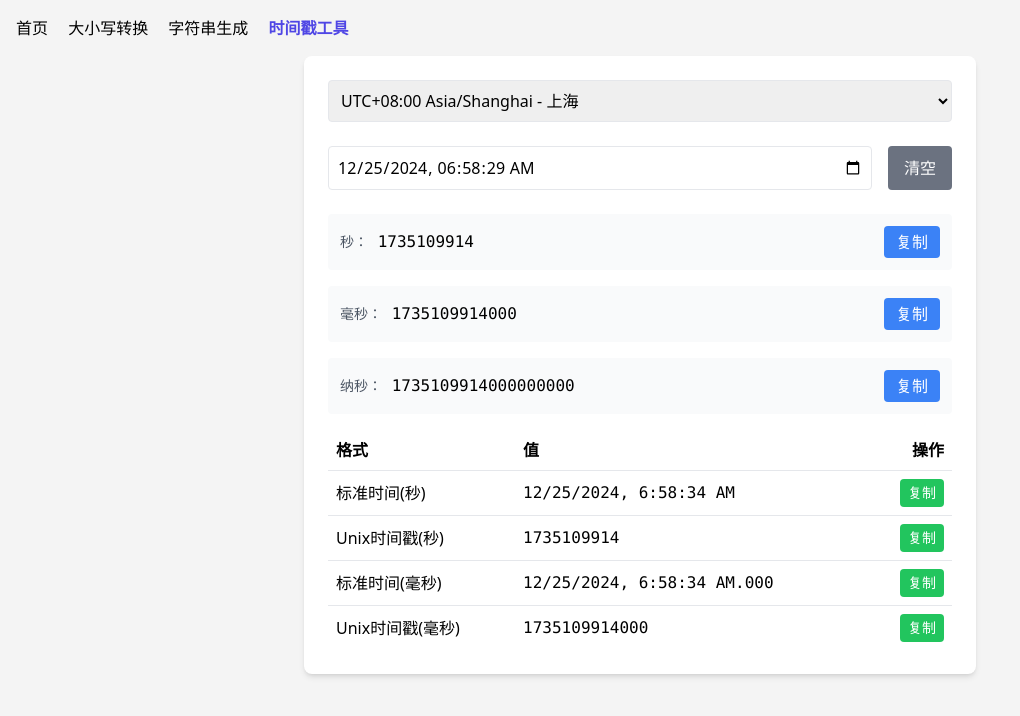
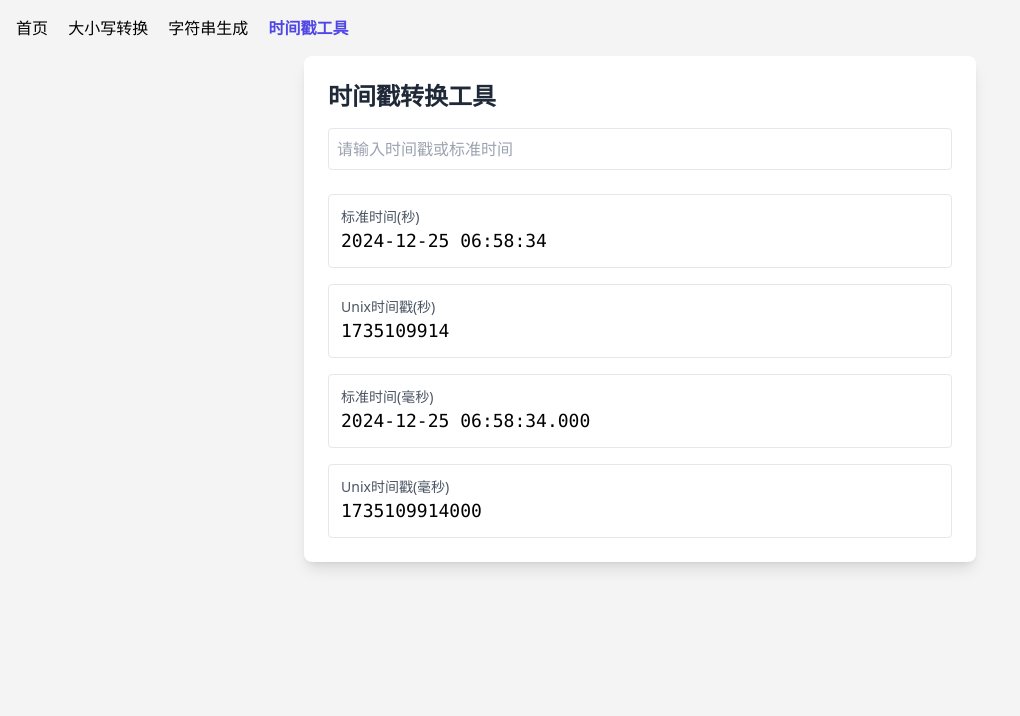
Before and after one commit to bitdan/Hump-Conversion, a Vue app: page /timestamp in a window 1280 px wide. Shown: the top 716 px of the page, without its empty margins (0-1020 px from the left). Built offline with nearby package versions, Linux system fonts and the light colour scheme.

Commit message:
feat(TimestampTool): 重构时间戳转换工具

```diff
--- a/src/components/TimestampTool.vue
+++ b/src/components/TimestampTool.vue
@@ -1,198 +1,129 @@
 <template>
-  <div class="max-w-2xl mx-auto p-6 bg-white rounded-lg shadow-md">
-    <!-- 时区选择 -->
+  <div class="max-w-2xl mx-auto p-6 bg-white rounded-lg shadow-lg">
+    <h2 class="text-2xl font-bold mb-4 text-gray-800">时间戳转换工具</h2>
+
+    <!-- 输入区域 -->
     <div class="mb-6">
-      <select v-model="timezone" class="w-full p-2 border rounded">
-        <option value="UTC+08:00">UTC+08:00 Asia/Shanghai - 上海</option>
-        <!-- 可以添加更多时区选项 -->
-      </select>
+      <input
+        v-model="inputValue"
+        @input="handleInput"
+        type="text"
+        class="w-full p-2 border rounded focus:outline-none focus:ring-2 focus:ring-blue-500"
+        placeholder="请输入时间戳或标准时间"
+      />
     </div>
 
-    <!-- 时间输入 -->
-    <div class="mb-6">
-      <div class="flex space-x-4">
-        <input
-          type="datetime-local"
-          step="1"
-          v-model="dateTimeInput"
-          class="flex-1 p-2 border rounded"
-        >
-        <button
-          @click="clearInput"
-          class="px-4 py-2 bg-gray-500 text-white rounded hover:bg-gray-600"
-        >
-          清空
-        </button>
-      </div>
-    </div>
-
-    <!-- 转换结果 -->
-    <div class="space-y-4">
-      <!-- 秒级时间戳 -->
-      <div class="flex items-center justify-between p-3 bg-gray-50 rounded cursor-pointer"
-           @click="selectTime('second')">
-        <div class="font-mono">
-          <span class="text-gray-600 text-sm">秒：</span>
-          {{ currentSecondTimestamp }}
-        </div>
-        <div class="flex items-center space-x-2">
-          <span v-if="selectedTime === 'second'" class="text-green-500">已选中</span>
-          <button
-            @click.stop="copyText(currentSecondTimestamp)"
-            class="px-3 py-1 bg-blue-500 text-white rounded hover:bg-blue-600"
-          >
-            复制
-          </button>
-        </div>
-      </div>
-
-      <!-- 毫秒级时间戳 -->
-      <div class="flex items-center justify-between p-3 bg-gray-50 rounded cursor-pointer"
-           @click="selectTime('millisecond')">
-        <div class="font-mono">
-          <span class="text-gray-600 text-sm">毫秒：</span>
-          {{ currentMillisecondTimestamp }}
-        </div>
-        <div class="flex items-center space-x-2">
-          <span v-if="selectedTime === 'millisecond'" class="text-green-500">已选中</span>
-          <button
-            @click.stop="copyText(currentMillisecondTimestamp)"
-            class="px-3 py-1 bg-blue-500 text-white rounded hover:bg-blue-600"
-          >
-            复制
-          </button>
-        </div>
-      </div>
-
-      <!-- 纳秒级时间戳 -->
-      <div class="flex items-center justify-between p-3 bg-gray-50 rounded cursor-pointer"
-           @click="selectTime('nanosecond')">
-        <div class="font-mono">
-          <span class="text-gray-600 text-sm">纳秒：</span>
-          {{ currentNanosecondTimestamp }}
-        </div>
-        <div class="flex items-center space-x-2">
-          <span v-if="selectedTime === 'nanosecond'" class="text-green-500">已选中</span>
-          <button
-            @click.stop="copyText(currentNanosecondTimestamp)"
-            class="px-3 py-1 bg-blue-500 text-white rounded hover:bg-blue-600"
-          >
-            复制
-          </button>
-        </div>
-      </div>
-
-      <!-- 标准时间格式 -->
-      <div class="mt-4">
-        <table class="w-full">
-          <thead>
-            <tr>
-              <th class="text-left p-2">格式</th>
-              <th class="text-left p-2">值</th>
-              <th class="text-right p-2">操作</th>
-            </tr>
-          </thead>
-          <tbody>
-            <tr v-for="(time, format) in currentStandardTimes" :key="format"
-                class="border-t hover:bg-gray-50 cursor-pointer"
-                @click="selectTimeFormat(format)">
-              <td class="p-2">{{ format }}</td>
-              <td class="p-2 font-mono">{{ time }}</td>
-              <td class="p-2 text-right">
-                <div class="flex items-center justify-end space-x-2">
-                  <span v-if="selectedFormat === format" class="text-green-500">已选中</span>
-                  <button
-                    @click.stop="copyText(time)"
-                    class="px-2 py-1 text-sm bg-green-500 text-white rounded hover:bg-green-600"
-                  >
-                    复制
-                  </button>
-                </div>
-              </td>
-            </tr>
-          </tbody>
-        </table>
+    <!-- 时间格式展示 -->
+    <div class="grid gap-4">
+      <div
+        v-for="(time, index) in timeFormats"
+        :key="index"
+        @click="selectTime(time.value)"
+        class="p-3 border rounded hover:bg-gray-50 cursor-pointer transition-colors"
+      >
+        <div class="text-sm text-gray-600">{{ time.label }}</div>
+        <div class="font-mono text-lg">{{ time.value }}</div>
       </div>
     </div>
   </div>
 </template>
 
 <script setup>
-import { ref, computed } from 'vue'
+import { ref, computed, onMounted } from 'vue'
 
-const timezone = ref('UTC+08:00')
-const dateTimeInput = ref(formatDateTime(new Date()))
-const selectedTime = ref(null)
-const selectedFormat = ref(null)
-const currentTime = ref(new Date())
+const inputValue = ref('')
+const currentTime = ref(Date.now())
 
-// 每秒更新当前时间
-setInterval(() => {
-  currentTime.value = new Date()
-}, 1000)
-
-// 格式化日期时间为input所需格式
-function formatDateTime(date) {
-  const year = date.getFullYear()
-  const month = String(date.getMonth() + 1).padStart(2, '0')
-  const day = String(date.getDate()).padStart(2, '0')
-  const hours = String(date.getHours()).padStart(2, '0')
-  const minutes = String(date.getMinutes()).padStart(2, '0')
-  const seconds = String(date.getSeconds()).padStart(2, '0')
-  return `${year}-${month}-${day}T${hours}:${minutes}:${seconds}`
+// 更新当前时间
+const updateCurrentTime = () => {
+  currentTime.value = Date.now()
 }
 
-// 实时计算属性
-const currentSecondTimestamp = computed(() => {
-  return Math.floor(currentTime.value.getTime() / 1000)
+// 格式化日期
+const formatDate = (timestamp, withMilliseconds = false) => {
+  const date = new Date(timestamp)
+  const pad = (num) => String(num).padStart(2, '0')
+
+  const year = date.getFullYear()
+  const month = pad(date.getMonth() + 1)
+  const day = pad(date.getDate())
+  const hours = pad(date.getHours())
+  const minutes = pad(date.getMinutes())
+  const seconds = pad(date.getSeconds())
+
+  let result = `${year}-${month}-${day} ${hours}:${minutes}:${seconds}`
+
+  if (withMilliseconds) {
+    const ms = String(date.getMilliseconds()).padStart(3, '0')
+    result += `.${ms}`
+  }
+
+  return result
+}
+
+// 计算不同格式的时间
+const timeFormats = computed(() => {
+  const timestamp = inputValue.value
+    ? parseTimestamp(inputValue.value)
+    : currentTime.value
+
+  if (!timestamp) return []
+
+  return [
+    {
+      label: '标准时间(秒)',
+      value: formatDate(timestamp)
+    },
+    {
+      label: 'Unix时间戳(秒)',
+      value: Math.floor(timestamp / 1000).toString()
+    },
+    {
+      label: '标准时间(毫秒)',
+      value: formatDate(timestamp, true)
+    },
+    {
+      label: 'Unix时间戳(毫秒)',
+      value: timestamp.toString()
+    }
+  ]
 })
 
-const currentMillisecondTimestamp = computed(() => {
-  return currentTime.value.getTime()
-})
+// 解析输入的时间戳
+const parseTimestamp = (input) => {
+  // 移除所有空格
+  input = input.replace(/\s/g, '')
 
-const currentNanosecondTimestamp = computed(() => {
-  return currentTime.value.getTime() + '000000'
-})
-
-const currentStandardTimes = computed(() => {
-  const date = currentTime.value
-  return {
-    '标准时间(秒)': date.toLocaleString(),
-    'Unix时间戳(秒)': Math.floor(date.getTime() / 1000),
-    '标准时间(毫秒)': date.toLocaleString() + '.' + String(date.getMilliseconds()).padStart(3, '0'),
-    'Unix时间戳(毫秒)': date.getTime()
+  // 尝试解析不同格式的输入
+  if (/^\d{10}$/.test(input)) {
+    // 10位时间戳（秒）
+    return parseInt(input) * 1000
+  } else if (/^\d{13}$/.test(input)) {
+    // 13位时间戳（毫秒）
+    return parseInt(input)
+  } else {
+    // 尝试解析日期字符串
+    const parsed = new Date(input).getTime()
+    return isNaN(parsed) ? null : parsed
   }
-})
-
-// 选择时间类型
-const selectTime = (type) => {
-  selectedTime.value = type
-  selectedFormat.value = null
-  dateTimeInput.value = formatDateTime(currentTime.value)
 }
 
 // 选择时间格式
-const selectTimeFormat = (format) => {
-  selectedFormat.value = format
-  selectedTime.value = null
-  dateTimeInput.value = formatDateTime(currentTime.value)
+const selectTime = (value) => {
+  inputValue.value = value
 }
 
-// 方法
-const copyText = async (text) => {
-  try {
-    await navigator.clipboard.writeText(text.toString())
-    alert('复制成功')
-  } catch (err) {
-    alert('复制失败')
+// 处理输入
+const handleInput = () => {
+  if (!inputValue.value) {
+    updateCurrentTime()
   }
 }
 
-const clearInput = () => {
-  dateTimeInput.value = ''
-  selectedTime.value = null
-  selectedFormat.value = null
-}
-
+// 组件挂载时启动定时器
+onMounted(() => {
+  updateCurrentTime()
+  // 每秒更新一次当前时间
+  setInterval(updateCurrentTime, 1000)
+})
 </script>
```
